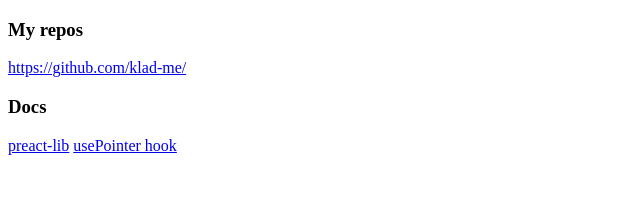
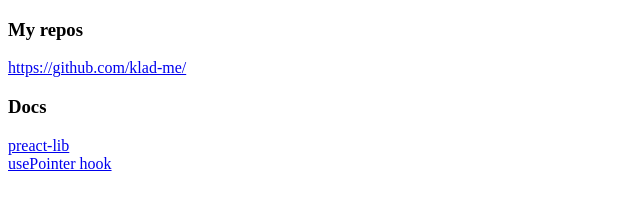
Before and after one commit to klad-me/klad-me.github.io, a plain HTML site: page index.html in a window 1280 px wide. Shown: the whole page, without its empty margins (0-640 px from the left). Drawn offline with Linux system fonts and the light colour scheme.

Commit message:
formatting

```diff
--- a/index.html
+++ b/index.html
@@ -12,7 +12,7 @@
 	<a href="https://github.com/klad-me/">https://github.com/klad-me/</a><br/>
 
 	<h3>Docs</h3>
-	<a href="docs/preact-lib">preact-lib</a>
-	<a href="docs/usePointer">usePointer hook</a>
+	<a href="docs/preact-lib">preact-lib</a><br/>
+	<a href="docs/usePointer">usePointer hook</a><br/>
 </body>
 </html>
```
